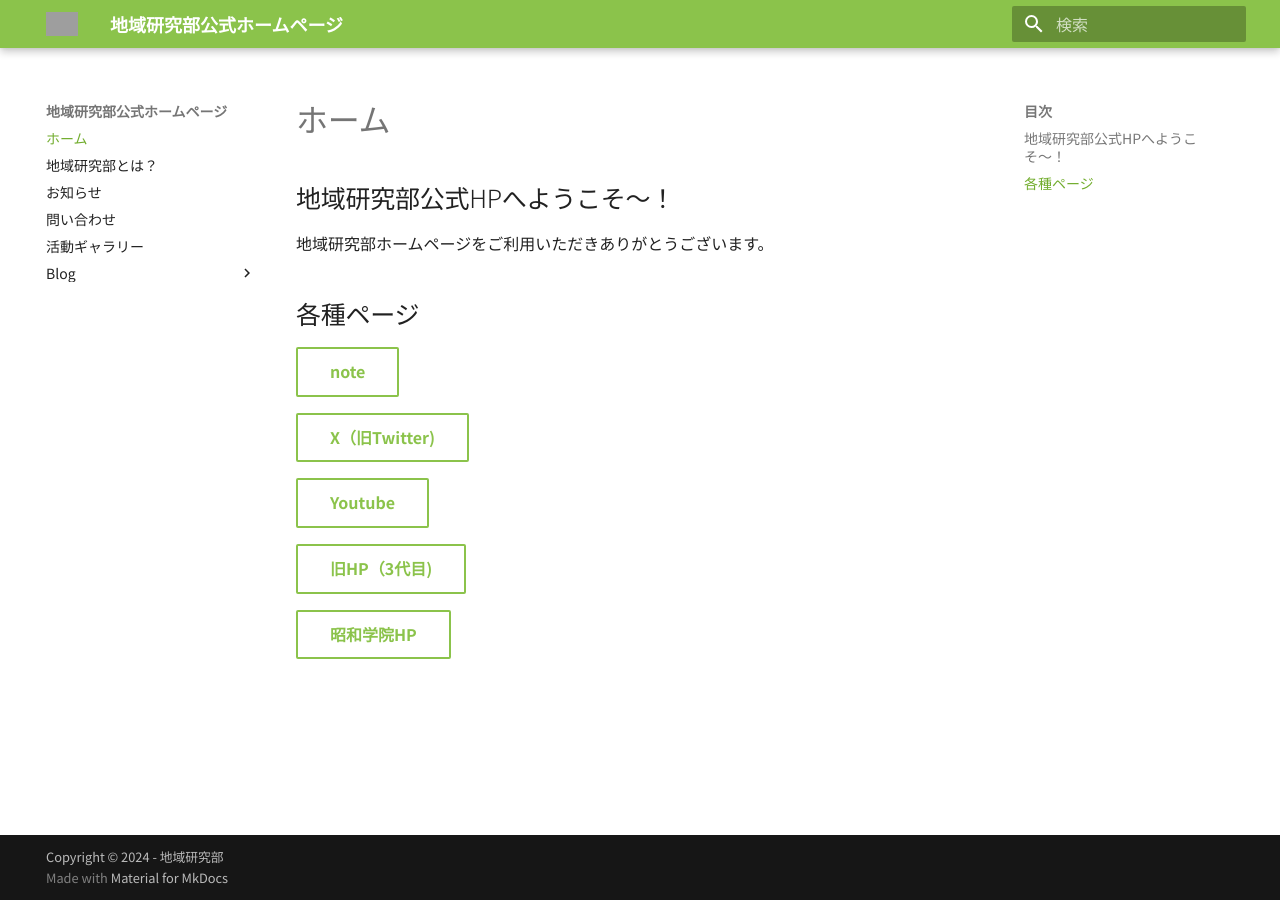
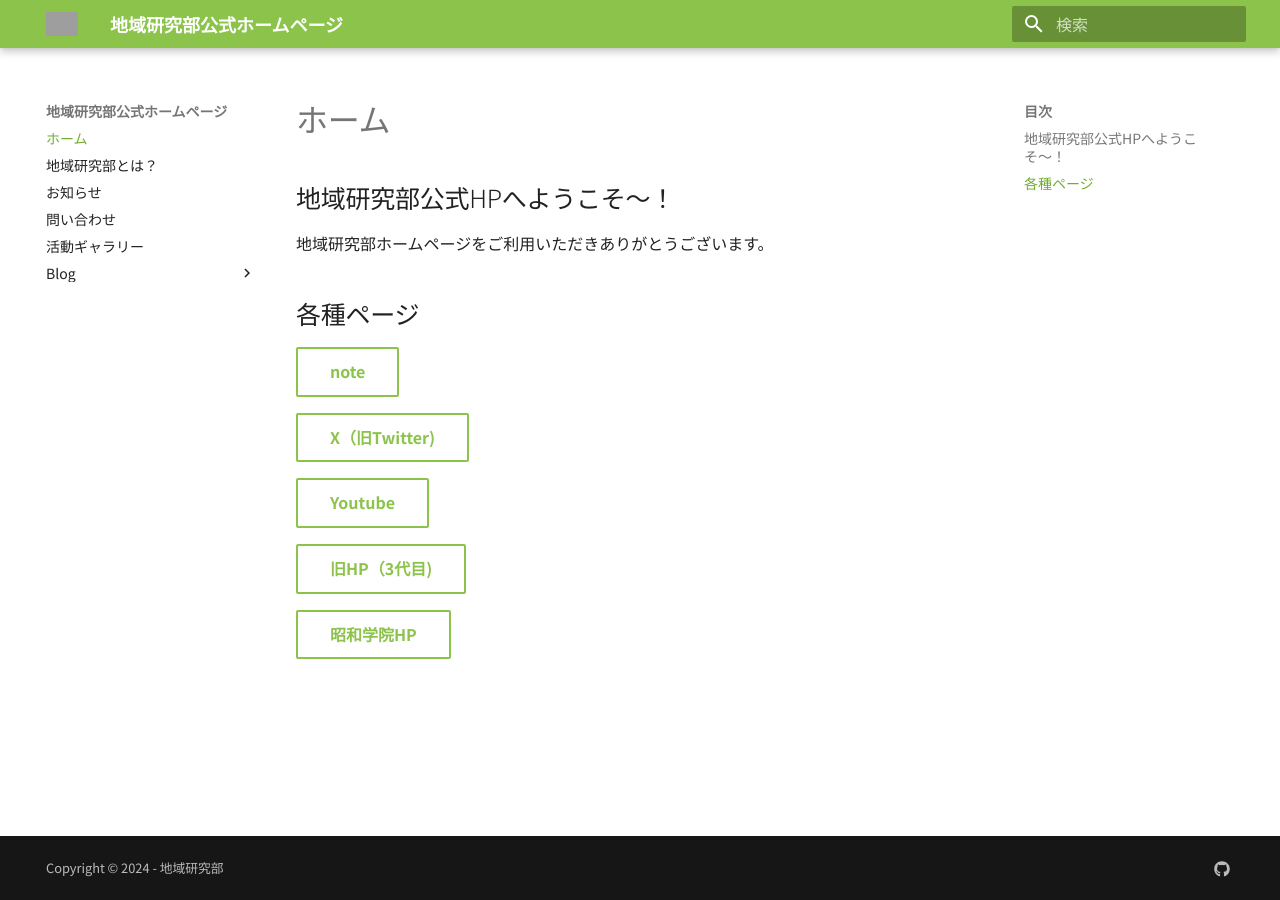
Before and after one commit to sgchiiken1940/sgchiiken1940.github.io, an MkDocs documentation site: the page built from docs/index.md, in a window 1280 px wide. Built offline with MkDocs 1.6.1 and Material for MkDocs 9.7.7, drawn with Linux system fonts in a browser that asks for light colours; part of the change alters nothing that is shown; grey boxes are pictures that could not be loaded.

Commit message:
Update mkdocs.yml

```diff
--- a/mkdocs.yml
+++ b/mkdocs.yml
@@ -42,3 +42,9 @@ plugins:
       lang:
         - ja
         - en
+extra:
+  social:
+    - icon: fontawesome/brands/github
+      link: https://github.com/sgchiiken1940
+      name: sgchiiken GitHub
+  generator: false
```
